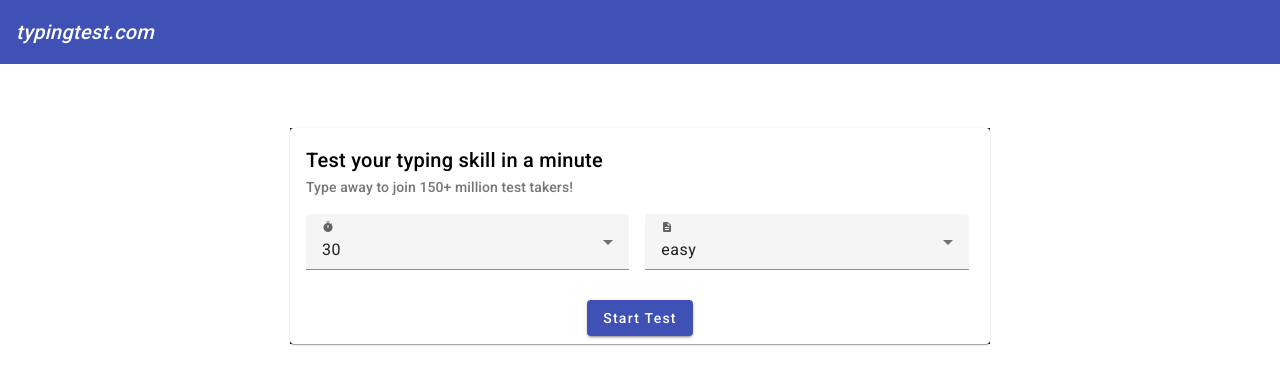
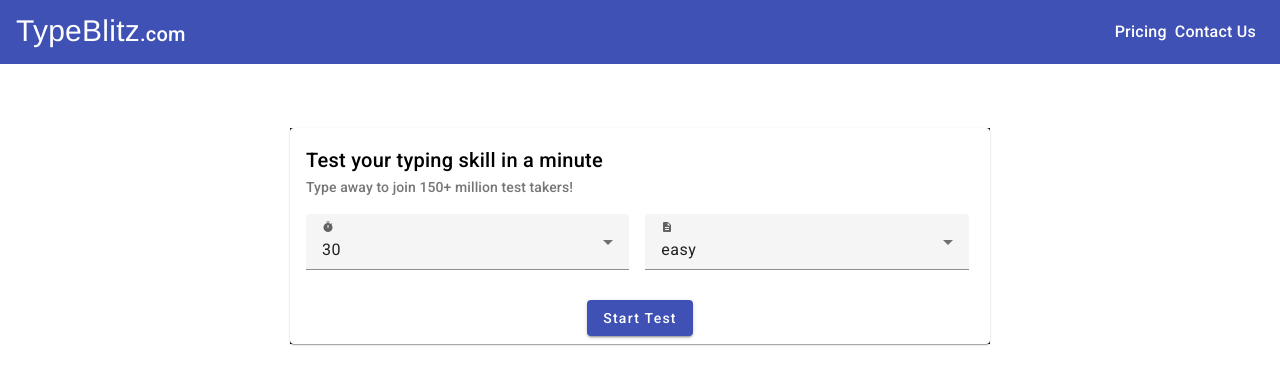
Before and after one commit to rezavai92/ng-typing-test-app, an Angular app: page / in a window 1280 px wide. Shown: the top 384 px of the page. Built offline with nearby package versions, Linux system fonts and the light colour scheme.

Commit message:
polish toolbar

```diff
--- a/src/app/app.component.html
+++ b/src/app/app.component.html
@@ -1,6 +1,14 @@
 <div>
   <mat-toolbar color="primary">
-    <a [routerLink]="['/']"><i>typingtest.com</i></a>
+    <a [routerLink]="['/']">
+      <span class="brand-prefix">TypeBlitz</span>
+      <span class="brand-suffix">.com</span>
+    </a>
+
+    <div class="w-full flex justify-end">
+      <button mat-button class="navigation-btn mr-2">Pricing</button>
+      <button mat-button class="navigation-btn mr-2">Contact Us</button>
+    </div>
   </mat-toolbar>
   <router-outlet> </router-outlet>
 </div>
--- a/src/app/app.component.scss
+++ b/src/app/app.component.scss
@@ -0,0 +1,8 @@
+.brand-prefix {
+  font-family: "Franklin Gothic Medium", "Arial Narrow", Arial, sans-serif;
+  font-size: 30px;
+  font-weight: 500;
+}
+.navigation-btn {
+  font-size: 16px;
+}
```
